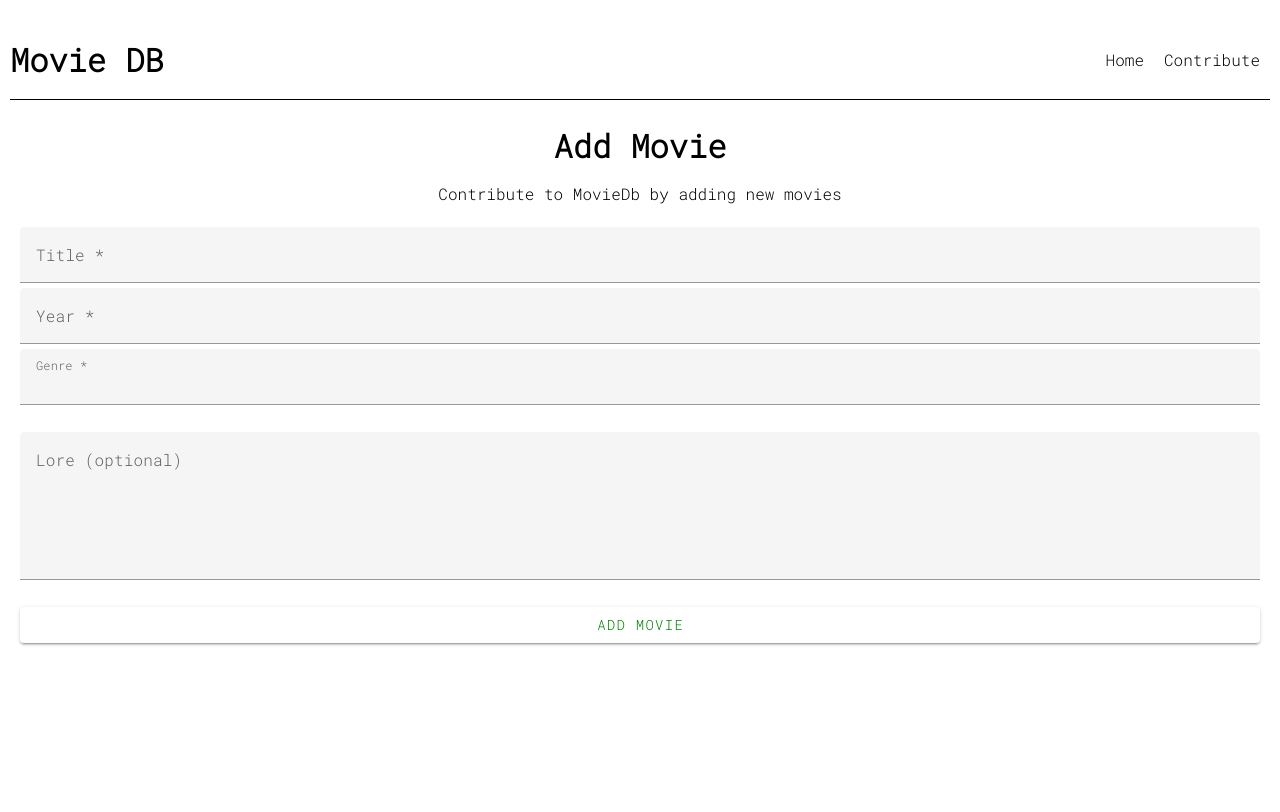
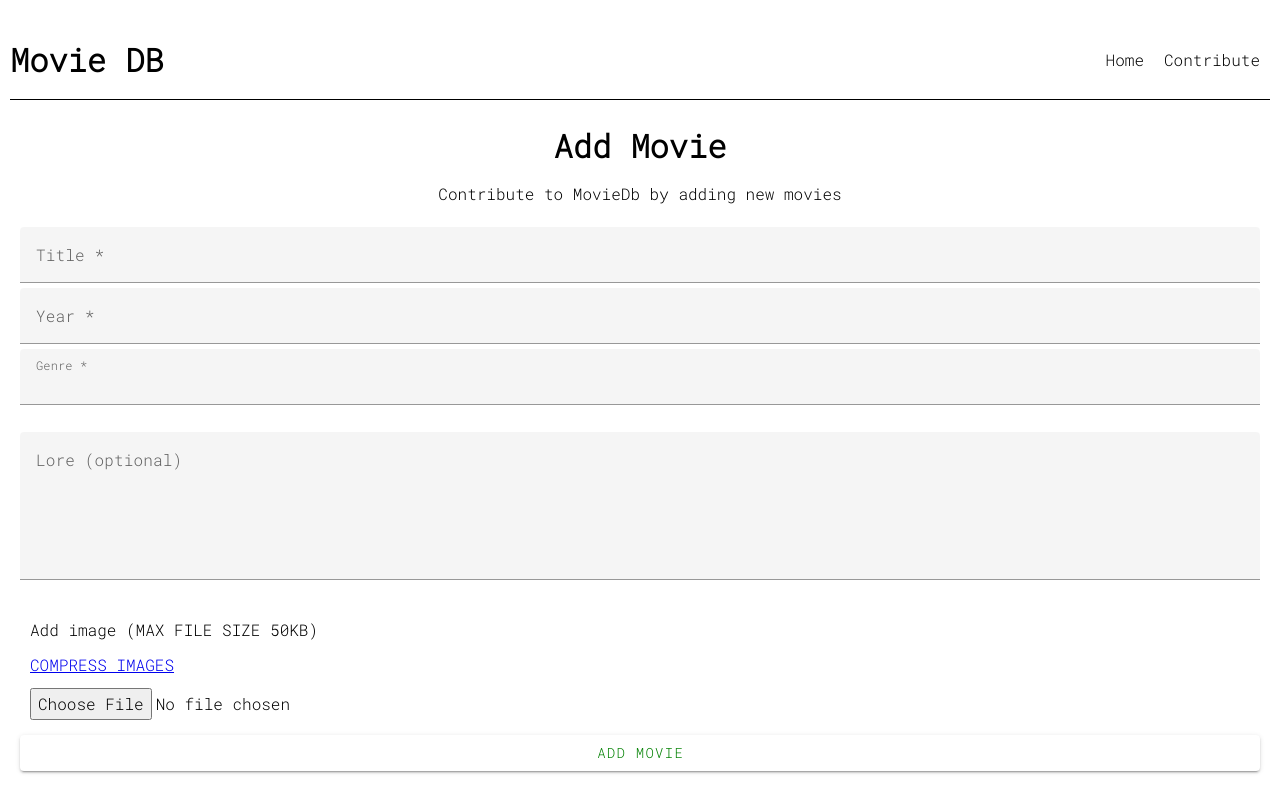
Before and after one commit to wepukka/VueMovie, a Vue app: page /contribute in a window 1280 px wide. Shown: the top 812 px of the page. Built offline with nearby package versions, Linux system fonts and the light colour scheme.

Commit message:
Adding images work, problems with editing image, mb leave it be..

```diff
--- a/api.js
+++ b/api.js
@@ -72,6 +72,7 @@ export async function apiDeleteMovie(id) {
 
 // Update movie
 export async function apiUpdateMovie(movie) {
+  console.log('updatedmovie', movie)
   const response = await fetch(`${localhost}/update/${movie._id}`, {
     method: 'POST',
     body: JSON.stringify(movie),
--- a/src/components/EditMovie.vue
+++ b/src/components/EditMovie.vue
@@ -88,4 +88,10 @@ button {
 button:hover {
   opacity: 1;
 }
+
+.add-image-container {
+  display: flex;
+  flex-direction: column;
+  align-items: left;
+}
 </style>
--- a/src/components/MovieCard.vue
+++ b/src/components/MovieCard.vue
@@ -3,6 +3,7 @@
 <template>
   <div class="movie-card-container">
     <h1>{{ movie.title }}</h1>
+    <img :src="movie.image" />
     <div class="card-details">
       <p>{{ movie.year }}</p>
       <p>{{ movie.genre }}</p>
@@ -39,13 +40,26 @@ export default {
 
 <style scoped>
 h1 {
+  text-align: center;
   font-size: 1.2rem;
   margin-bottom: 10px;
 }
+img {
+  max-height: 200px;
+  max-width: 100%;
+  border-radius: 20px;
+  margin-bottom: 10px;
+}
 .movie-card-container {
+  position: relative;
   display: flex;
   flex-direction: column;
   align-items: center;
+}
+
+.movie-card-inner-container {
+  display: flex;
+  justify-content: space-between;
 }
 
 .movie-card-container h1,
@@ -69,10 +83,12 @@ p:not(.card-lore) {
 }
 
 .card-lore-container {
+  align-self: flex-start;
   display: flex;
   flex-direction: column;
   gap: 10px;
   border-top: 1px solid #ccc;
+  width: 100%;
   padding-top: 10px;
 }
 
--- a/src/views/AddView.vue
+++ b/src/views/AddView.vue
@@ -23,6 +23,11 @@ import ErrorMsg from '@/components/ErrorMsg.vue'
     ></v-text-field>
     <v-select v-model="movie.genre" :items="genres" label="Genre *"></v-select>
     <v-textarea v-model="movie.lore" label="Lore (optional)"></v-textarea>
+    <div class="add-image-container">
+      <p>Add image (MAX FILE SIZE 50KB)</p>
+      <a href="https://imagecompressor.io/compress-to-exact-size">COMPRESS IMAGES</a>
+      <input type="file" accept="image/jpeg" @change="uploadImage" />
+    </div>
     <v-btn block style="color: var(--pos)" @click="addMovie(movie)">Add movie</v-btn>
   </div>
   <div class="pop-up-msg">
@@ -42,7 +47,8 @@ export default {
         title: '',
         year: '',
         genre: '',
-        lore: ''
+        lore: '',
+        image: null
       },
       static_title: '',
       success: false,
@@ -77,6 +83,15 @@ export default {
         this.isError = true
         this.errorMsg = response.payload.errorMsg
       }
+    },
+    uploadImage(e) {
+      const image = e.target.files[0]
+      const reader = new FileReader()
+      reader.readAsDataURL(image)
+      reader.onload = (e) => {
+        console.log(e.target.result)
+        this.movie.image = e.target.result
+      }
     }
   }
 }
@@ -97,6 +112,21 @@ p {
   border-radius: 10px;
 }
 
+.add-image-container {
+  flex-direction: column;
+  align-items: left;
+  gap: 10px;
+}
+
+.add-image-container > * {
+  display: block;
+  margin: 10px;
+}
+
+.add-image-container p {
+  text-align: left;
+}
+
 .pop-up-msg {
   display: flex;
   justify-content: center;
```
